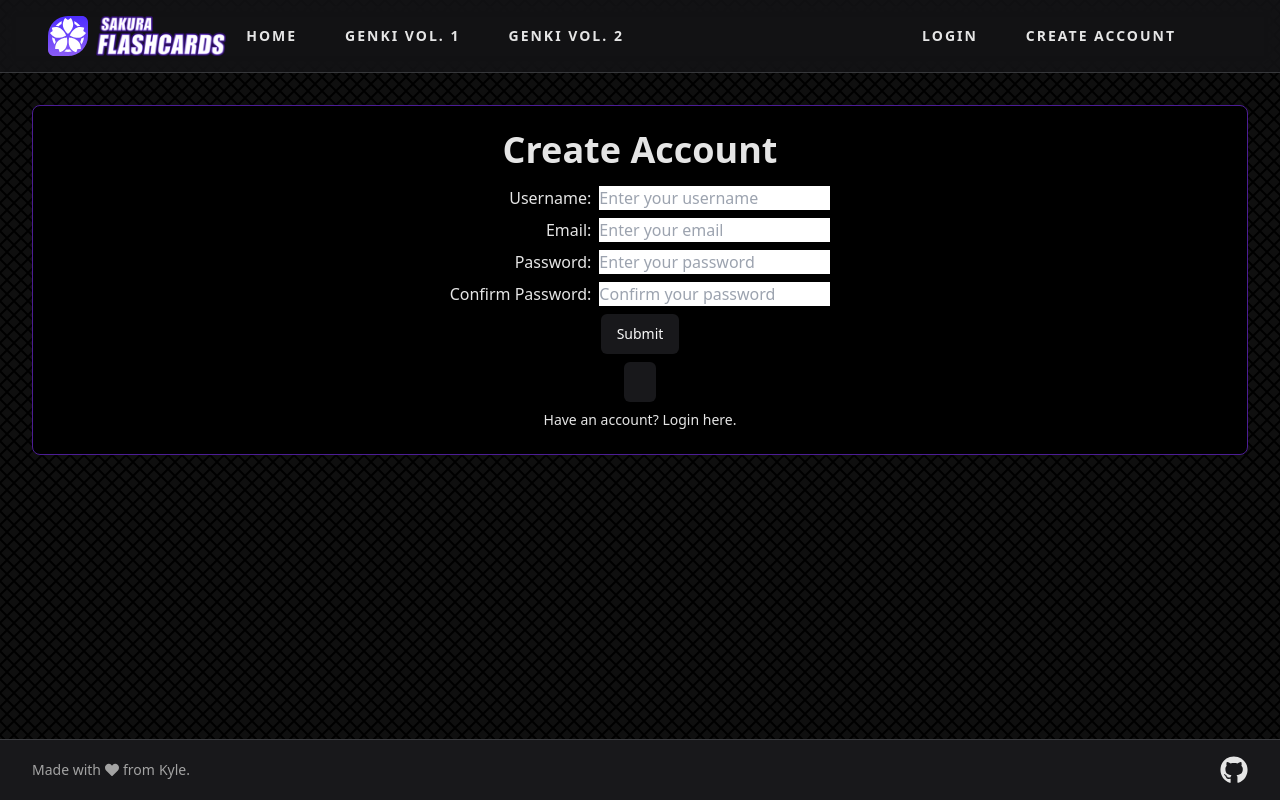
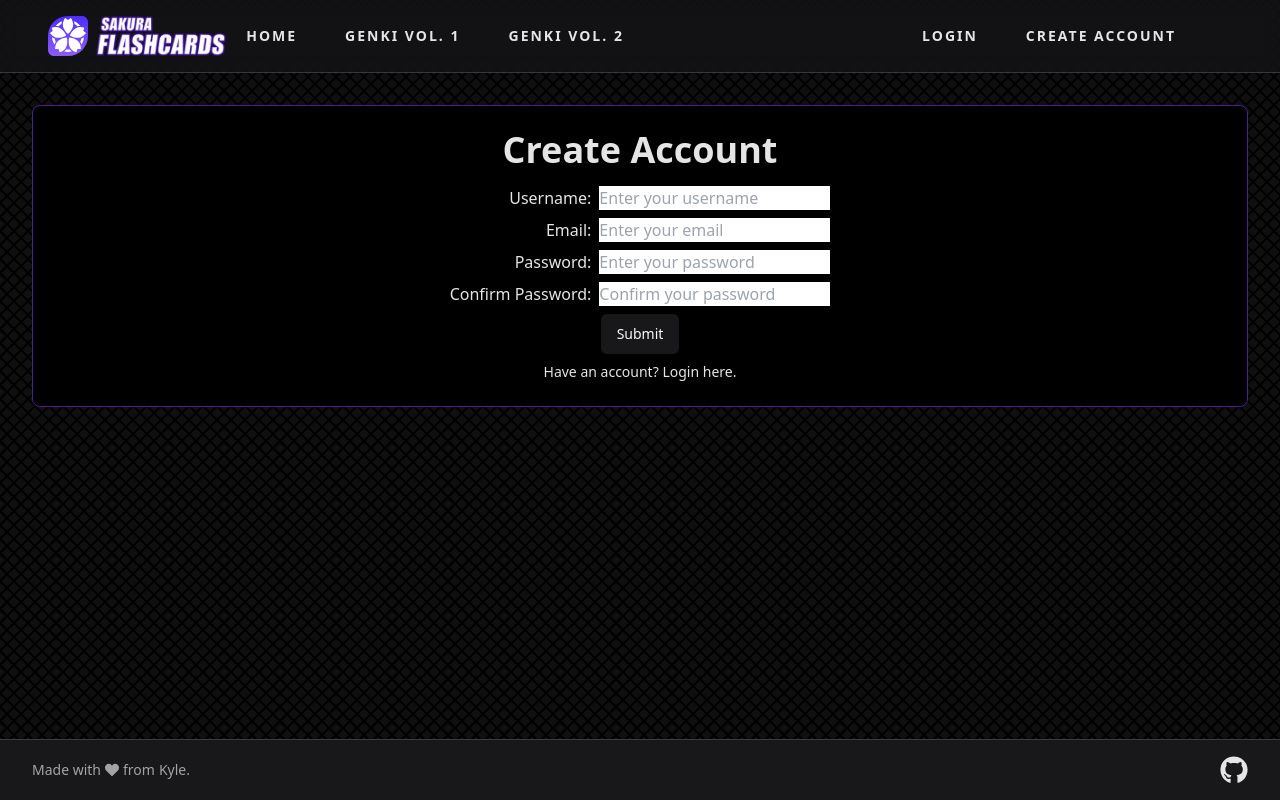
Before and after one commit to MatthewBiggins/CIS4250-Group4-Sakura-Flashcards, a Next.js app in the folder sakura-flashcards/: page /sign-up in a window 1280 px wide. Built offline with nearby package versions, Linux system fonts and the light colour scheme.

Commit message:
once again delete test button. Ref #39

```diff
--- a/sakura-flashcards/components/CreateAccount.tsx
+++ b/sakura-flashcards/components/CreateAccount.tsx
@@ -366,9 +366,6 @@ const CreateAccount = () => {
         <Button variant="default" type="submit" disabled={isValidating}>
           {isValidating ? "Signing In..." : "Submit"}
         </Button>
-        <Button variant="default" onClick={initCardStatus} disabled={isValidating}>
-
-        </Button>
         <p className="text-center text-sm">
           Have an account?{" "}
           <Link
```
